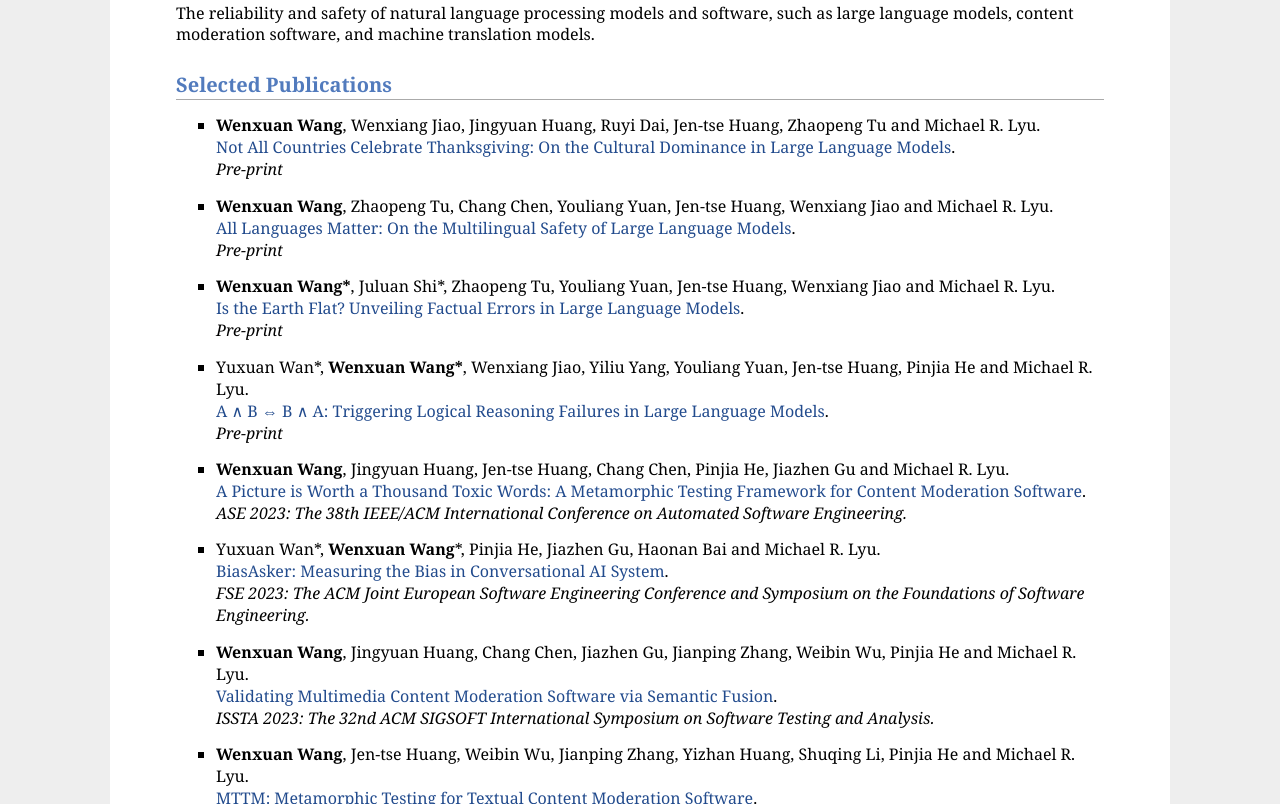
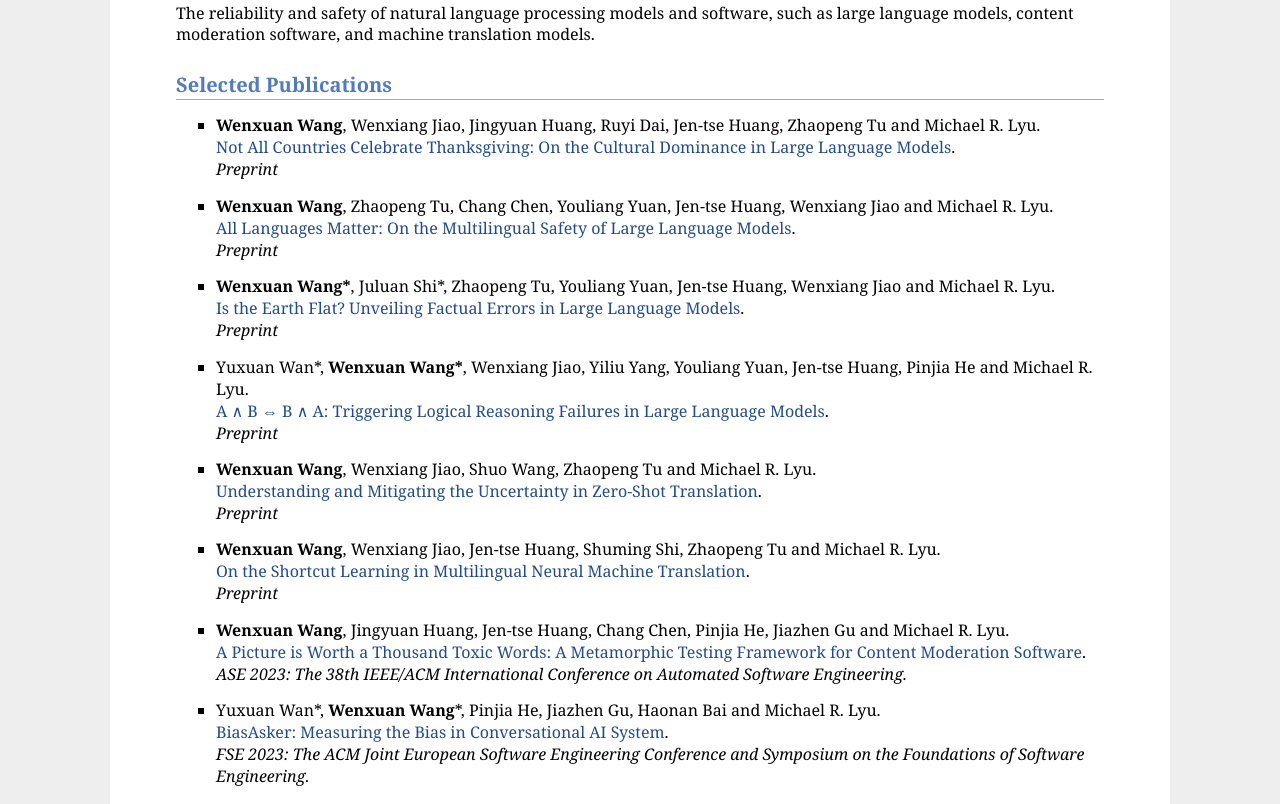
Before and after one commit to Jarviswang94/wenxuanwang.github.io, a plain HTML site: page index.html in a window 1280 px wide. Shown: the part 568-1372 px from the top of the page. Drawn offline with Linux system fonts and the light colour scheme.

Commit message:
Update index.html

```diff
--- a/index.html
+++ b/index.html
@@ -47,22 +47,32 @@
     <li>
         <b>Wenxuan Wang</b>, Wenxiang Jiao, Jingyuan Huang, Ruyi Dai, Jen-tse Huang, Zhaopeng Tu and Michael R. Lyu. <br>
         <a href="https://arxiv.org/abs/2310.12481">Not All Countries Celebrate Thanksgiving: On the Cultural Dominance in Large Language Models</a>. <br>
-        <i>Pre-print  </i>
+        <i>Preprint  </i>
     </li>
     <li>
         <b>Wenxuan Wang</b>, Zhaopeng Tu, Chang Chen, Youliang Yuan, Jen-tse Huang, Wenxiang Jiao and Michael R. Lyu. <br>
         <a href="https://arxiv.org/abs/2310.00905">All Languages Matter: On the Multilingual Safety of Large Language Models</a>. <br>
-        <i>Pre-print  </i>
+        <i>Preprint  </i>
     </li>
     <li>
         <b>Wenxuan Wang*</b>, Juluan Shi*, Zhaopeng Tu, Youliang Yuan, Jen-tse Huang, Wenxiang Jiao and Michael R. Lyu. <br>
         <a href="">Is the Earth Flat? Unveiling Factual Errors in Large Language Models</a>. <br>
-        <i>Pre-print  </i>
+        <i>Preprint  </i>
     </li>
     <li>
         Yuxuan Wan*, <b>Wenxuan Wang*</b>, Wenxiang Jiao, Yiliu Yang, Youliang Yuan, Jen-tse Huang, Pinjia He and Michael R. Lyu. <br>
         <a href="">A ∧ B ⇔ B ∧ A: Triggering Logical Reasoning Failures in Large Language Models</a>. <br>
-        <i>Pre-print  </i>
+        <i>Preprint  </i>
+    </li>
+    <li>
+        <b>Wenxuan Wang</b>, Wenxiang Jiao, Shuo Wang, Zhaopeng Tu and Michael R. Lyu. <br>
+        <a href="https://arxiv.org/abs/2205.10068">Understanding and Mitigating the Uncertainty in Zero-Shot Translation</a>. <br>
+        <i>Preprint  </i>
+    </li>
+    <li>
+        <b>Wenxuan Wang</b>, Wenxiang Jiao, Jen-tse Huang, Shuming Shi, Zhaopeng Tu and Michael R. Lyu. <br>
+        <a href="">On the Shortcut Learning in Multilingual Neural Machine Translation</a>. <br>
+        <i>Preprint  </i>
     </li>
     <li>
         <b>Wenxuan Wang</b>, Jingyuan Huang, Jen-tse Huang, Chang Chen, Pinjia He, Jiazhen Gu and Michael R. Lyu. <br>
```
